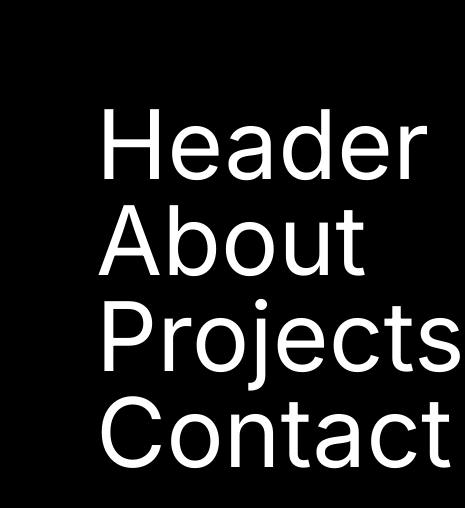
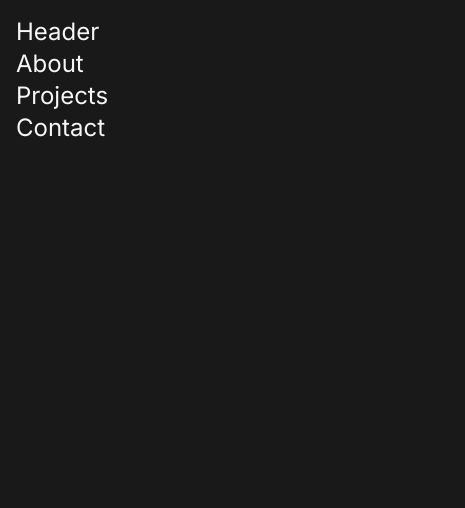
Before and after one commit to maple146/portfolio, a Next.js app: page / in a window 390 px wide. Shown: the top 508 px of the page, 465 px wide, since content can reach past the window. Built offline with nearby package versions, Linux system fonts and the light colour scheme.

Commit message:
Add mobile styles, Update colors

```diff
--- a/src/app/_home/about.tsx
+++ b/src/app/_home/about.tsx
@@ -1,7 +1,7 @@
 export default function About() {
     return (
       <div className="">
-        <h1 className="text-8xl">About</h1>
+        <h1 className="text-2xl lg:text-8xl">About</h1>
       </div>
     );
   }
--- a/src/app/_home/contact.tsx
+++ b/src/app/_home/contact.tsx
@@ -1,7 +1,7 @@
 export default function Contact() {
     return (
       <div className="">
-        <h1 className="text-8xl">Contact</h1>
+        <h1 className="text-2xl lg:text-8xl">Contact</h1>
       </div>
     );
   }
--- a/src/app/_home/header.tsx
+++ b/src/app/_home/header.tsx
@@ -1,7 +1,7 @@
 export default function Header() {
     return (
       <div className="">
-        <h1 className="text-8xl">Header</h1>
+        <h1 className="text-2xl lg:text-8xl">Header</h1>
       </div>
     );
   }
--- a/src/app/_home/projects.tsx
+++ b/src/app/_home/projects.tsx
@@ -1,7 +1,7 @@
 export default function Projects() {
     return (
       <div className="">
-        <h1 className="text-8xl">Projects</h1>
+        <h1 className="text-2xl lg:text-8xl">Projects</h1>
       </div>
     );
   }
--- a/src/app/page.tsx
+++ b/src/app/page.tsx
@@ -5,7 +5,7 @@ import Projects from "@/app/_home/projects";
 
 export default function Home() {
   return (
-    <main className="flex flex-col p-24">
+    <main className="container flex flex-col p-4 lg:p-24">
       <Header />
       <About />
       <Projects />
--- a/tailwind.config.ts
+++ b/tailwind.config.ts
@@ -13,8 +13,8 @@ const config = {
   theme: {
     colors: {
       cultured: '#F6F8F9',
-      black: '#000000',
-      white: '#FFFFFF'
+      black: '#191919',
+      white: '#F6F6F6',
     },
     container: {
       center: true,
```
